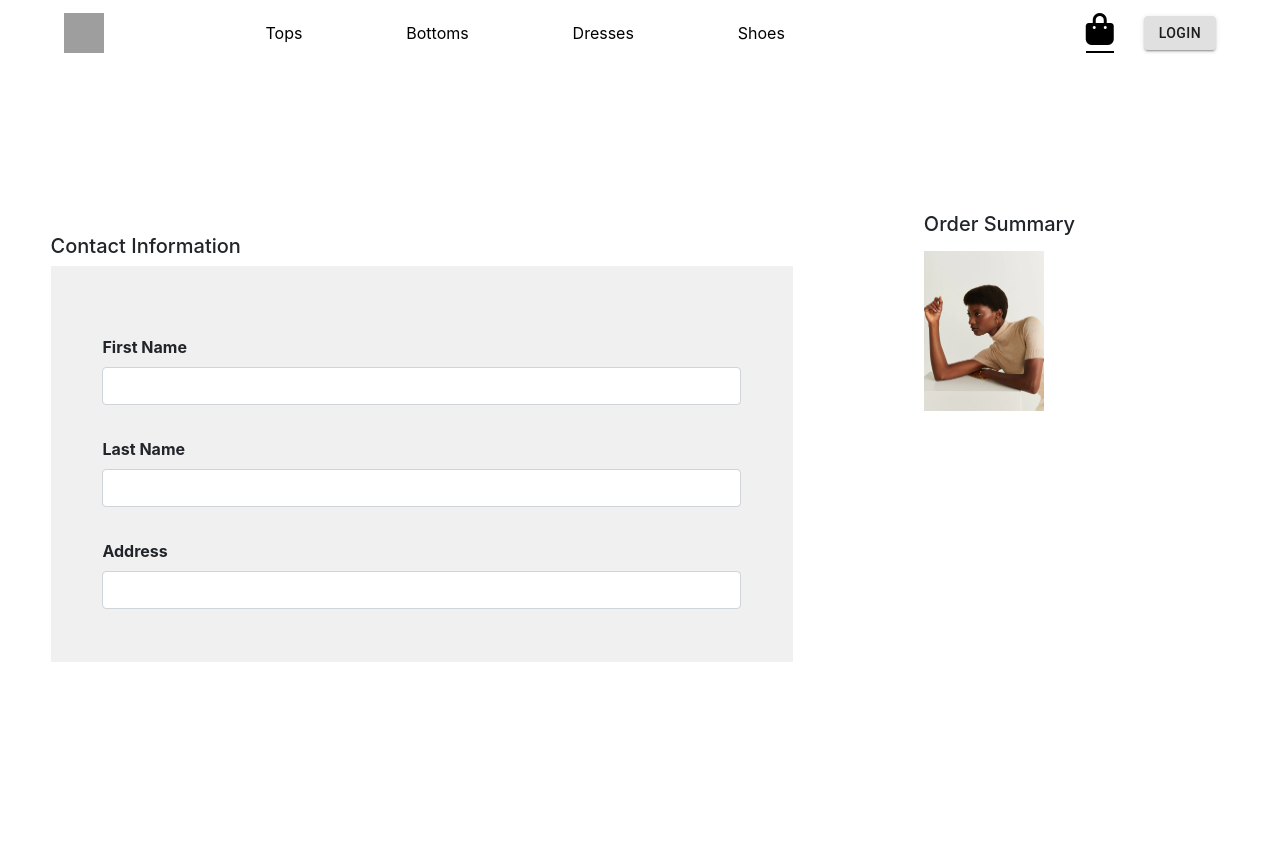
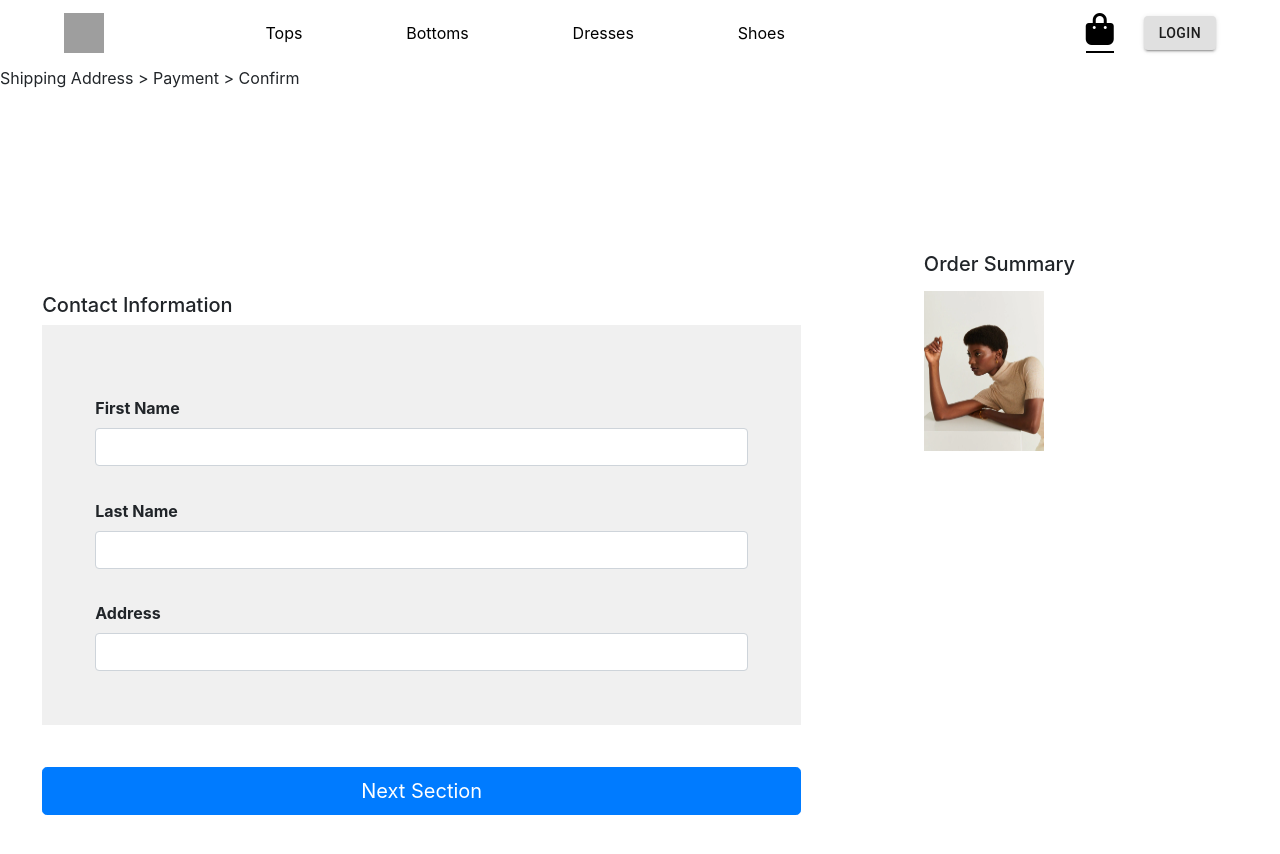
Before and after one commit to tobyau/fashion_forward, a React (Create React App) app: page /checkout in a window 1280 px wide. Shown: the top 854 px of the page. After the commit the page ends 815 px from the top, so only its background shows below. Built offline with nearby package versions, Linux system fonts and the light colour scheme; grey boxes are pictures that could not be loaded.

Commit message:
dynamically update sections with button click

```diff
--- a/src/App.css
+++ b/src/App.css
@@ -160,7 +160,7 @@ button:active {
   margin-top: 5%;
 }
 
-.form-container div div form {
+.form-container div div div form {
   padding: 5% 7%;
   background-color: #F0F0F0;
 }
@@ -174,10 +174,8 @@ button:active {
   width: 120px !important;
 }
 
-.col-8 {
+.checkout-section {
   padding: 5%;
-  /* border-style: solid;
-  border-color: black; */
 }
 
 .col-4 {
@@ -188,3 +186,14 @@ button:active {
   border-style: solid;
   border-color: #DCDCDC;
 }
+
+.next-section-button {
+  width: 90%;
+  display: block;
+  margin-right: auto;
+  margin-left: auto;
+}
+
+.date-input {
+  width: 50%;
+}
--- a/src/components/Checkout.js
+++ b/src/components/Checkout.js
@@ -1,21 +1,57 @@
 import React, { Component } from "react";
 import ContactForm from './ContactForm';
+import Payment from './Payment';
 import OrderSummary from './OrderSummary';
 
 class Checkout extends Component {
   constructor() {
     super();
-    this.state = {}
+    this.state = {
+      section: false,
+      section_button_text: "Next Section",
+      confirmation: false,
+    }
+  }
+
+  handleClick = () => {
+    if(this.state.section === false) {
+      this.setState({
+        section: true,
+        section_button_text: "Confirm"
+      })
+    }
+    else {
+      this.setState({
+        section_button_text: "Successfully Ordered!",
+        confirmation: true
+      })
+    }
   }
 
   render() {
+
+    const handleSections = () => {
+      if(this.state.section === true) {
+        return (<Payment />)
+      }
+      else {
+        return <ContactForm />
+      }
+    }
+
     return(
-      <div className="form-container row">
-        <div className="col-8">
-          <ContactForm />
-        </div>
-        <div className="col-4">
-          <OrderSummary />
+      <div>
+        <p className="section-indicator">Shipping Address > Payment > Confirm</p>
+        <div className="form-container row">
+          <div className="col-8">
+            <div className="checkout-section">
+              <div>{handleSections()}</div>
+            </div>
+            <button type="button" className="btn btn-primary btn-lg btn-block next-section-button" onClick={this.handleClick}>{this.state.section_button_text}</button>
+          </div>
+          <div className="col-4">
+            <OrderSummary />
+          </div>
         </div>
       </div>
     );
--- /dev/null
+++ b/src/components/Payment.js
@@ -0,0 +1,37 @@
+import React, { Component } from 'react';
+
+class Payment extends Component {
+  constructor() {
+    super();
+    this.state = {}
+  }
+
+  render(){
+    return(
+      <div>
+        <h5>Payment Method</h5>
+        <form>
+          <div className="form-group">
+            <label for="exampleInputPassword1"><b>Card Number *</b></label>
+            <input type="password" className="form-control" id="form-input" placeholder="xxxx-xxxx-xxxx-xxxx" />
+          </div>
+          <div className="container">
+            <div className="row">
+              <div className="form-group date-input col-sm">
+                <label for="exampleInputPassword1"><b>Date</b></label>
+                <input type="password" className="form-control" id="form-input" placeholder="MM/DD/YYYY" />
+              </div>
+              <div className="form-group col-sm">
+                <label for="exampleInputPassword1"><b>CVC *</b></label>
+                <input type="password" className="form-control" id="form-input" placeholder="123" />
+              </div>
+            </div>
+
+          </div>
+        </form>
+      </div>
+    );
+  }
+}
+
+export default Payment;
--- a/src/components/ProductPage.js
+++ b/src/components/ProductPage.js
@@ -92,7 +92,7 @@ const CardModal = (path) => {
                 <div className="col product-info">
                   <h1 id="transition-modal-title">Product Name</h1>
                   <Ratings />
-                  <h3>Price: $29.99</h3>
+                  <h3>Price: $79.99</h3>
                   <div className="sizes-button-container">
                     <button type="button" className="btn btn-outline-dark">XS</button>
                     <button type="button" className="btn btn-outline-dark">S</button>
```
